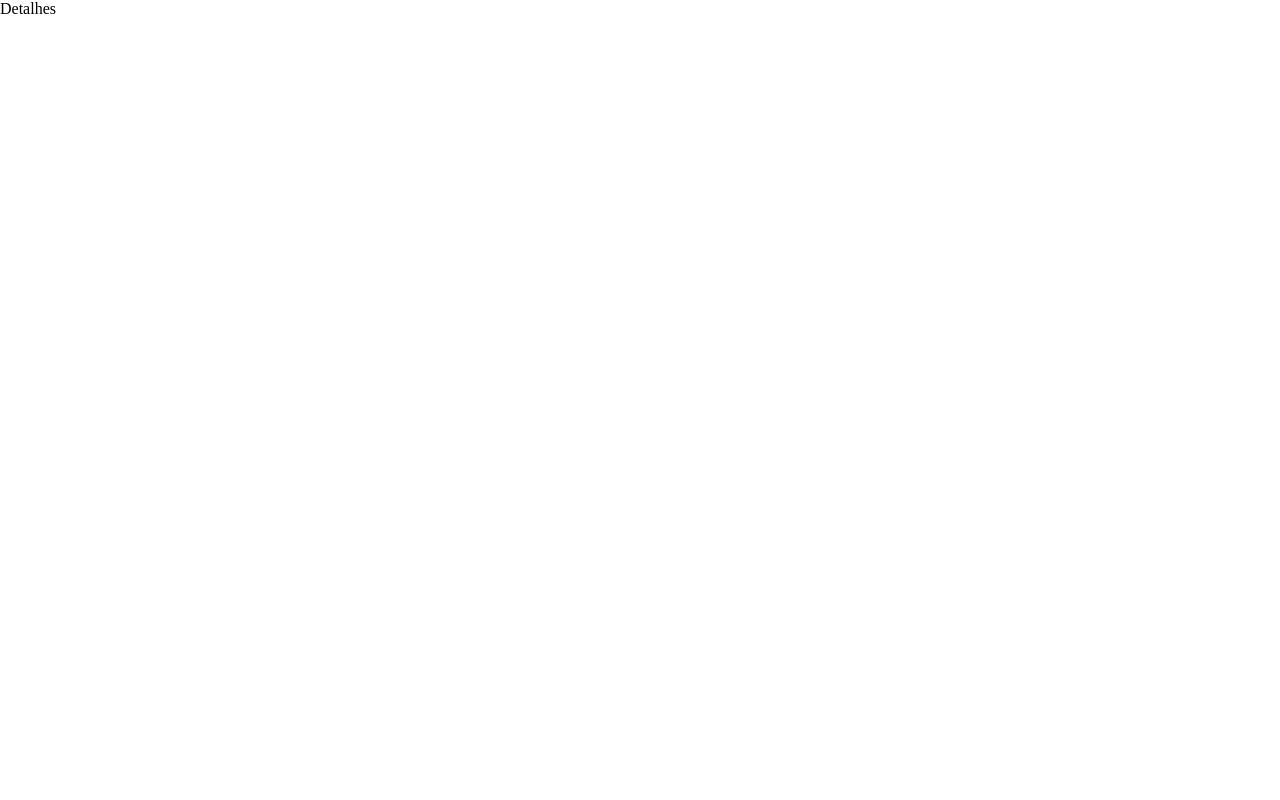
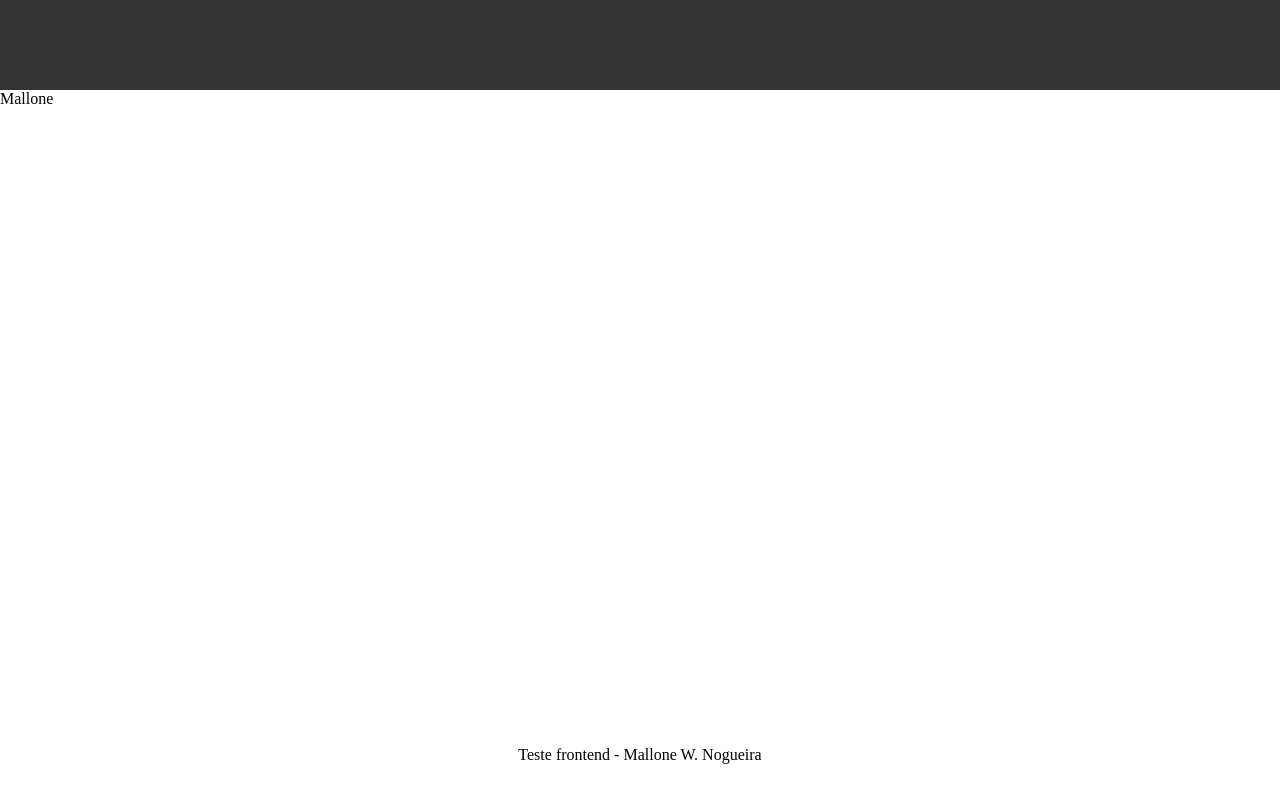
Before and after one commit to mallonenogueira/axur, a React (Vite) app: page /detalhes in a window 1280 px wide. Built offline with nearby package versions, Linux system fonts and the light colour scheme.

Commit message:
organize the project into features and start the layout

```diff
--- /dev/null
+++ b/src/components/Layout/index.tsx
@@ -0,0 +1,29 @@
+import { ReactNode } from 'react';
+import { Outlet } from 'react-router-dom';
+
+import * as S from './styles';
+
+interface Props {
+  children: ReactNode;
+  loading?: boolean;
+}
+
+export function RootLayout({ children }: Props) {
+  return (
+    <S.Wrapper>
+      <S.Header></S.Header>
+
+      <S.Content>{children}</S.Content>
+
+      <S.Footer>Teste frontend - Mallone W. Nogueira</S.Footer>
+    </S.Wrapper>
+  );
+}
+
+export function ReactRouterLayout() {
+  return (
+    <RootLayout>
+      <Outlet />
+    </RootLayout>
+  );
+}
--- /dev/null
+++ b/src/components/Layout/styles.ts
@@ -0,0 +1,38 @@
+import styled from 'styled-components';
+
+export const Wrapper = styled.div`
+  min-height: 100vh;
+  position: relative;
+  display: flex;
+  flex-direction: column;
+`;
+
+export const Header = styled.header`
+  height: 9rem;
+  width: 100%;
+  background-color: #333;
+  position: sticky;
+  top: 0;
+  left: 0;
+`;
+
+export const Content = styled.main`
+  flex: 1;
+`;
+
+export const Box = styled.main`
+  background: gray;
+  height: 9rem;
+  width: 9rem;
+`;
+
+export const Footer = styled.footer`
+  height: 9rem;
+  width: 100%;
+  top: 0;
+  left: 0;
+  text-align: center;
+  display: flex;
+  justify-content: center;
+  align-items: center;
+`;
--- /dev/null
+++ b/src/components/RootErrorLayout/index.tsx
@@ -0,0 +1,21 @@
+import { useRouteError, isRouteErrorResponse } from 'react-router-dom';
+
+import { RootLayout } from '../Layout';
+
+function Error() {
+  const error = useRouteError();
+
+  if (isRouteErrorResponse(error) && error.status === 404) {
+    return <div>Página não encontrada :(</div>;
+  }
+
+  return <div>Algo de errado aconteceu</div>;
+}
+
+export function RootErrorLayout() {
+  return (
+    <RootLayout>
+      <Error />
+    </RootLayout>
+  );
+}
--- /dev/null
+++ b/src/features/web-inspection/pages/Details/index.tsx
@@ -0,0 +1,15 @@
+/* eslint-disable react-refresh/only-export-components */
+import { useLoaderData } from 'react-router-dom';
+
+interface Data {
+  name: string;
+}
+
+export const Component = () => {
+  const data = useLoaderData() as Data;
+
+  return <>{data.name}</>;
+};
+export async function loader() {
+  return { name: 'Mallone' };
+}
--- /dev/null
+++ b/src/features/web-inspection/pages/Home/index.tsx
@@ -0,0 +1,3 @@
+export const Component = () => {
+  return <>Página</>;
+};
--- /dev/null
+++ b/src/features/web-inspection/routes.ts
@@ -0,0 +1,12 @@
+import { RouteObject } from 'react-router-dom';
+
+export const routes: RouteObject[] = [
+  {
+    path: '/',
+    lazy: () => import('./pages/Home')
+  },
+  {
+    path: '/detalhes',
+    lazy: () => import('./pages/Details')
+  }
+];
--- a/src/pages/Details/index.tsx
+++ /dev/null
@@ -1,3 +0,0 @@
-export const DetailsPage = () => {
-  return <>Detalhes</>;
-};
--- a/src/pages/Home/index.tsx
+++ /dev/null
@@ -1,3 +0,0 @@
-export const HomePage = () => {
-  return <>Página</>;
-};
--- a/src/routes.tsx
+++ b/src/routes.tsx
@@ -1,14 +1,15 @@
 import { RouteObject } from 'react-router-dom';
-import { HomePage } from './pages/Home';
-import { DetailsPage } from './pages/Details';
+
+import { ReactRouterLayout } from './components/Layout';
+import { RootErrorLayout } from './components/RootErrorLayout';
+
+import { routes as webInspectionRoutes } from './features/web-inspection/routes';
 
 export const routes: RouteObject[] = [
   {
     path: '/',
-    element: <HomePage />
-  },
-  {
-    path: '/detalhes',
-    element: <DetailsPage />
+    element: <ReactRouterLayout />,
+    errorElement: <RootErrorLayout />,
+    children: [...webInspectionRoutes]
   }
 ];
--- a/src/styles/GlobalStyles.ts
+++ b/src/styles/GlobalStyles.ts
@@ -3,13 +3,23 @@ import { createGlobalStyle } from 'styled-components';
 const styled = { createGlobalStyle };
 
 const GlobalStyles = styled.createGlobalStyle`
-  * {
+  *,
+  *:before,
+  *:after {
     padding: 0;
     margin: 0;
     outline: 0;
 
     box-sizing: border-box;
   }
+
+  html {
+    font-size: 62.5%;
+  }
+
+  body {
+    font-size: 1.6rem;
+  }
 `;
 
 export default GlobalStyles;
```
Also changed, not shown: src/features/web-inspection/pages/Details/tests.tsx (renamed from src/pages/Home/tests.tsx, +4 -4 lines), src/features/web-inspection/pages/Home/tests.tsx (renamed from src/pages/Details/tests.tsx, +4 -4 lines).
